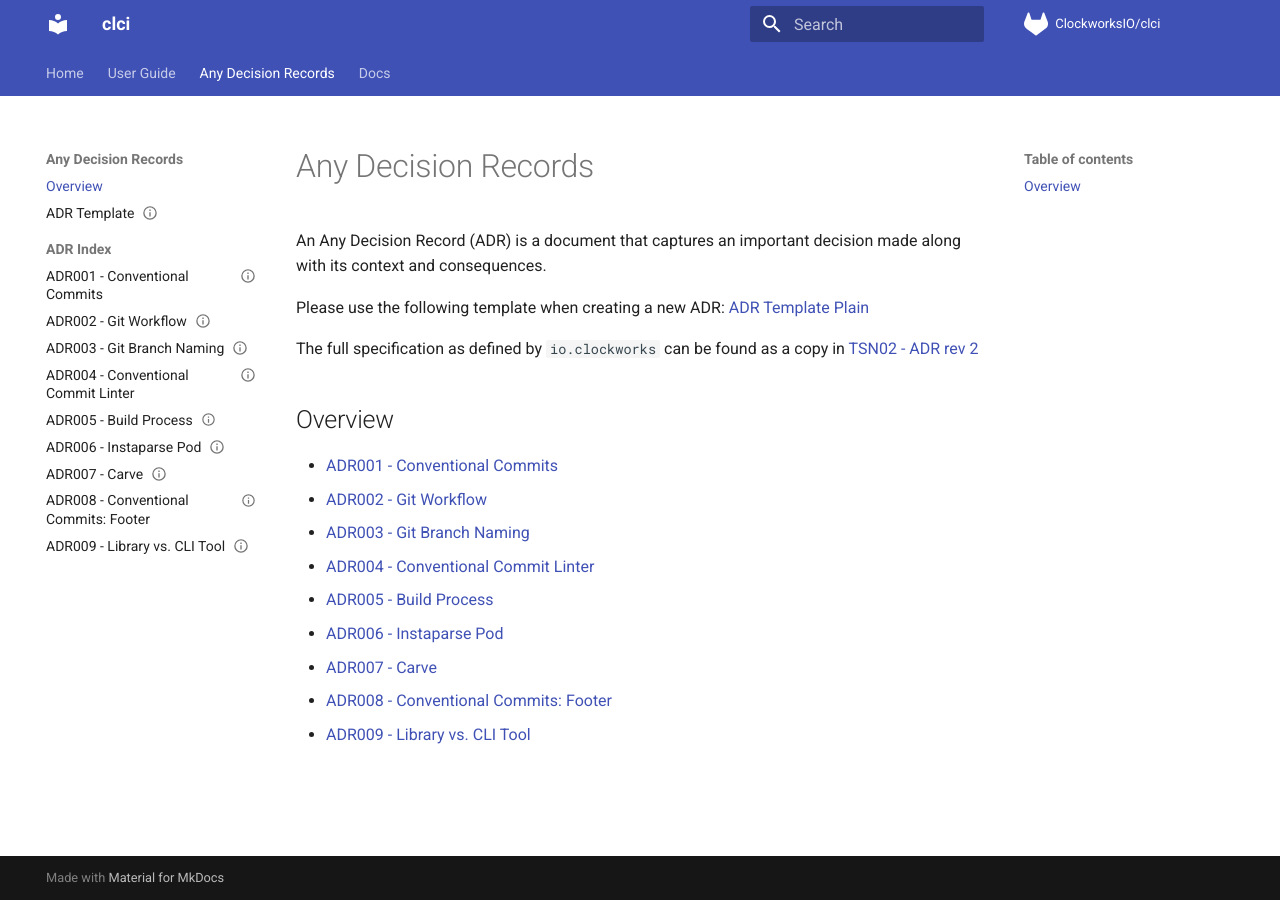
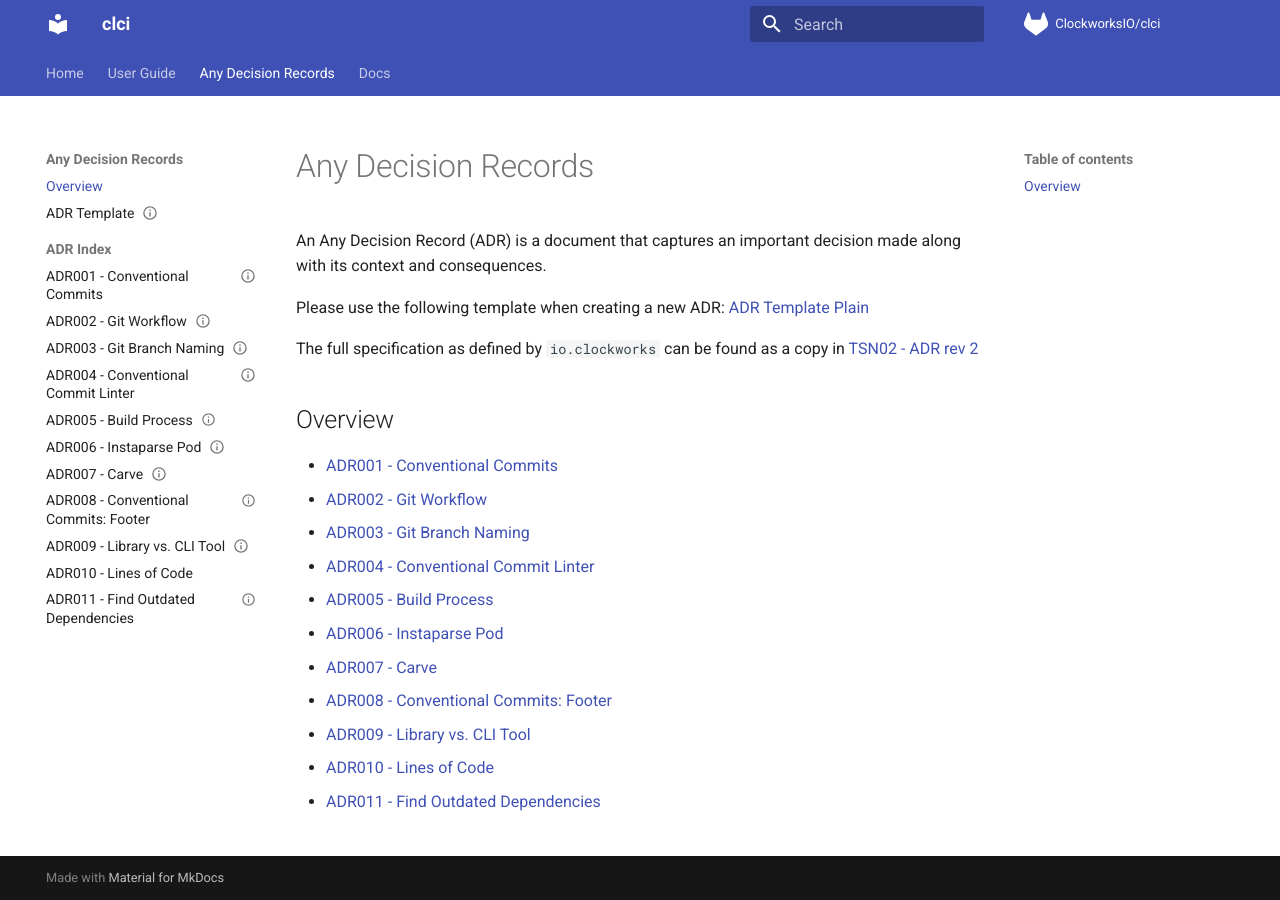
Before and after one commit to ClockworksIO/clci, an MkDocs documentation site: the page built from docs/adr/index.md, in a window 1280 px wide. Built offline with MkDocs 1.6.1 and Material for MkDocs 9.7.7, drawn with Linux system fonts in a browser that asks for light colours; comment, search, counter and statistics services are not loaded.

Commit message:
feat: add antq to find outdated deps #38

```diff
--- a/docs/adr/index.md
+++ b/docs/adr/index.md
@@ -17,3 +17,5 @@ The full specification as defined by `io.clockworks` can be found as a copy in [
 - [ADR007 - Carve](./adr007-carve.md)
 - [ADR008 - Conventional Commits: Footer](./adr008-cc_footer_values.md)
 - [ADR009 - Library vs. CLI Tool](./adr009-library_vs_cli_tool.md)
+- [ADR010 - Lines of Code](./adr010-tinesofcode.md)
+- [ADR011 - Find Outdated Dependencies](./adr011-antq.md)
--- a/mkdocs.yml
+++ b/mkdocs.yml
@@ -54,5 +54,7 @@ nav:
       - 'ADR007 - Carve': './adr/adr007-carve.md'
       - 'ADR008 - Conventional Commits: Footer': './adr/adr008-cc_footer_values.md'
       - 'ADR009 - Library vs. CLI Tool': './adr/adr009-library_vs_cli_tool.md'
+      - 'ADR010 - Lines of Code': './adr/adr010-tinesofcode.md'
+      - 'ADR011 - Find Outdated Dependencies': './adr/adr011-antq.md'
   - Docs:
     - 'Overview': './docs.md'
```
Also changed, not shown: docs/adr/adr011-antq.md (added, +32 -0 lines), 6 other files.
